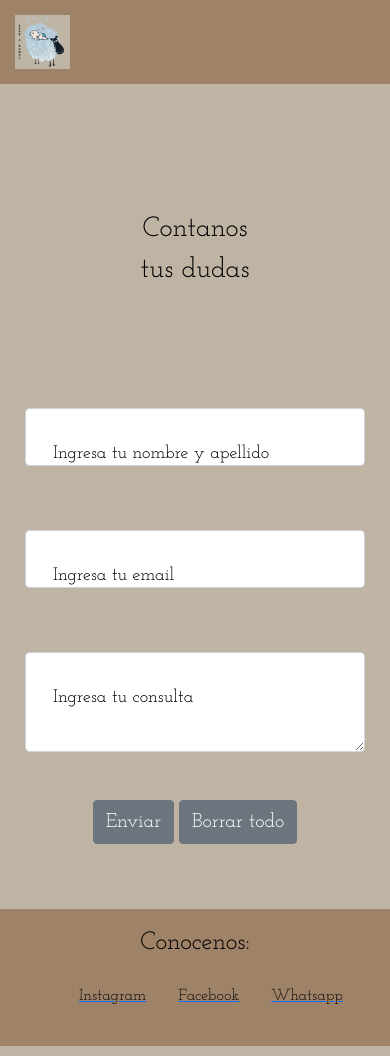
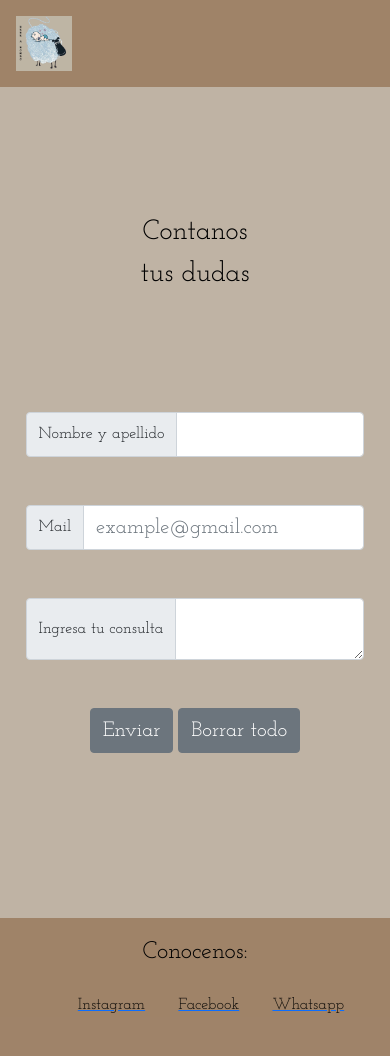
Before and after one commit to josealonso01/bebeabordoweb, a website: page pages/contacto.html in a window 390 px wide. Drawn offline with Linux system fonts and the light colour scheme.

Commit message:
ultimos cambios tercer entrega

```diff
--- a/pages/contacto.html
+++ b/pages/contacto.html
@@ -22,34 +22,37 @@
 
     <div class="gridcontainer">
 
-        <div class="barra header">
+        <header class="barra header">
+
             <a href="../index.html">
-                <img class="logoNav header__img scale-up-bl" src="../fotos/logo.png" alt="bebe durmiendo sobre un ovillo de lana que es el lomo de una oveja, al costado dice bebe a bordo, el nombre de la empresa">
+                <img class="logoNav header__img scale-up-bl" src="../fotos/logo.png"
+                    alt="bebe durmiendo sobre un ovillo de lana que es el lomo de una oveja, al costado dice bebe a bordo, el nombre de la empresa">
             </a>
-        </div>
 
-        <div class="main">
+        </header>
+
+        <main class="main">
+
             <form>
-
                 <p class="text-center fs-1">Contanos tus dudas</p>
 
-                <div class="form-floating mb-3">
-                    <input type="name" class="form-control" id="floatingInput1" placeholder="name">
-                    <label for="floatingInput1">Ingresa tu nombre y apellido</label>
-                </div>
+
+                <div class="input-group flex-nowrap">
+                    <span class="input-group-text" id="addon-wrapping">Nombre y apellido</span>
+                    <input type="text" class="form-control" aria-label="Username" aria-describedby="addon-wrapping">
+                  </div>
                 <br>
                 <br>
-                <div class="form-floating mb-3">
-                    <input type="email" class="form-control" id="floatingInput2" placeholder="name@example.com">
-                    <label for="floatingInput2">Ingresa tu email</label>
-                </div>
+                <div class="input-group flex-nowrap">
+                    <span class="input-group-text" id="addon-wrapping">Mail</span>
+                    <input type="text" class="form-control" placeholder="example@gmail.com" aria-label="Username" aria-describedby="addon-wrapping">
+                  </div>
                 <br>
                 <br>
-                <div class="form-floating">
-                    <textarea class="form-control" placeholder="Leave a comment here" id="floatingTextarea2"
-                        style="height: 100px"></textarea>
-                    <label for="floatingTextarea2">Ingresa tu consulta</label>
-                </div>
+                <div class="input-group">
+                    <span class="input-group-text">Ingresa tu consulta</span>
+                    <textarea class="form-control" aria-label="With textarea"></textarea>
+                  </div>
                 <br>
                 <br>
                 <form>
@@ -57,16 +60,22 @@
                     <input type="reset" value="Borrar todo" class="btn btn-secondary">
                 </form>
             </form>
-        </div>
 
-        <div class="barra footer">
+        </main>
+
+        <footer class="barra footer">
+
             <p>Conocenos:</p>
             <ul>
-              <li class="btn btn-link"><a href="https://www.instagram.com/bebeabordotandil/?hl=es-la" target="blank">Instagram</a></li>
-              <li class="btn btn-link"><a href="https://www.facebook.com/bebeabordotandil" target="blank">Facebook</a></li>
-              <li class="btn btn-link"><a href="https://api.whatsapp.com/send?phone=542494374429" target="blank">Whatsapp</a></li>
+                <li class="btn btn-link"><a href="https://www.instagram.com/bebeabordotandil/?hl=es-la"
+                        target="blank">Instagram</a></li>
+                <li class="btn btn-link"><a href="https://www.facebook.com/bebeabordotandil" target="blank">Facebook</a>
+                </li>
+                <li class="btn btn-link"><a href="https://api.whatsapp.com/send?phone=542494374429"
+                        target="blank">Whatsapp</a></li>
             </ul>
-          </div>
+
+        </footer>
 
     </div>
 
--- a/sass/_mixin.scss
+++ b/sass/_mixin.scss
@@ -1,8 +1,8 @@
 /*MIXIN*/
 
 @mixin logo {
-    height: 85px;
-    width: 85px;
+    height: 5.5rem;
+    width: 5.5rem;
 }
 
 .logoNav {
--- a/sass/styles.scss
+++ b/sass/styles.scss
@@ -19,13 +19,13 @@
 
 
 .header {
-  padding        : 30px;
+  padding        : 1.5rem;
   display        : flex;
   justify-content: left;
-  font-size      : 23px;
+  font-size      : 1.5rem;
 
   img {
-    width : 80px;
+    width : 5rem;
     height: auto;
   }
 
@@ -42,7 +42,7 @@
     a {
       display        : block;
       text-align     : center;
-      padding        : 16px;
+      padding        : 1rem;
       text-decoration: none;
       color          : rgb(17, 14, 10);
     }
@@ -56,40 +56,40 @@
 
 .main {
   div {
-    font-size: 20px;
+    font-size: 1.5rem;
   }
 
   p {
-    padding: 50px;
+    padding: 3rem;
   }
 
   img {
     width        : auto;
-    height       : 600px;
+    height       : 37rem;
     display      : block;
     margin       : auto;
-    margin-top   : 50px;
-    margin-bottom: 50px;
+    margin-top   : 3rem;
+    margin-bottom: 3rem;
     padding      : auto;
 
     p {
-      padding  : 50px;
+      padding  : 3rem;
       font-size: 1rem;
     }
   }
 
   form {
     text-align: center;
-    padding   : 25px;
+    padding   : 1.6rem;
   }
 
   input {
-    font-size: 20px;
+    font-size: 1.3rem;
   }
 
   label {
     font-size: large;
-    margin   : 15px;
+    margin   : 1rem;
   }
 }
 
@@ -98,8 +98,8 @@
   height    : auto;
   width     : 100%;
   margin    : auto;
-  padding   : 40px;
-  font-size : 20px;
+  padding   : 2.5rem;
+  font-size : 1.5rem;
   text-align: center;
 
   a {
@@ -110,7 +110,7 @@
   p {
     text-decoration: none;
     color          : black;
-    font-size      : 25px;
+    font-size      : 1.5rem;
   }
 }
 
@@ -202,19 +202,19 @@
   }
 
   .barra.header {
-    font-size: 15px;
-    padding  : 15px;
+    font-size: 1rem;
+    padding  : 1rem;
     height   : auto;
 
     img {
-      width : 55px;
+      width : 3.5rem;
       height: auto;
     }
   }
 
   .main {
     img {
-      margin-top: 150px;
+      margin-top: 9.5rem;
     }
 
     p {
@@ -238,7 +238,7 @@
 
   .footer {
     height : auto;
-    padding: 15px;
+    padding: 1rem;
   }
 
 
@@ -247,18 +247,18 @@
 @media only screen and (max-width: 768px) {
 
   .header {
-    font-size: 20px;
+    font-size: 1.5rem;
     height   : auto;
 
     img {
       height: auto;
-      width : 65px;
+      width : 4rem;
     }
   }
 
   .main {
     img {
-      width : 350px;
+      width : 20rem;
       height: auto;
     }
   }
@@ -266,7 +266,7 @@
 
   .footer {
     height : auto;
-    padding: 15px;
+    padding: 1rem;
   }
 
 }
```
Also changed, not shown: index.html (+55 -8 lines), pages/amigurumis.html (+34 -15 lines), pages/sobrenosotros.html (+18 -9 lines), pages/tienda.html (+13 -6 lines), README.md (added), js/script.js (deleted), sass/styles.css.
